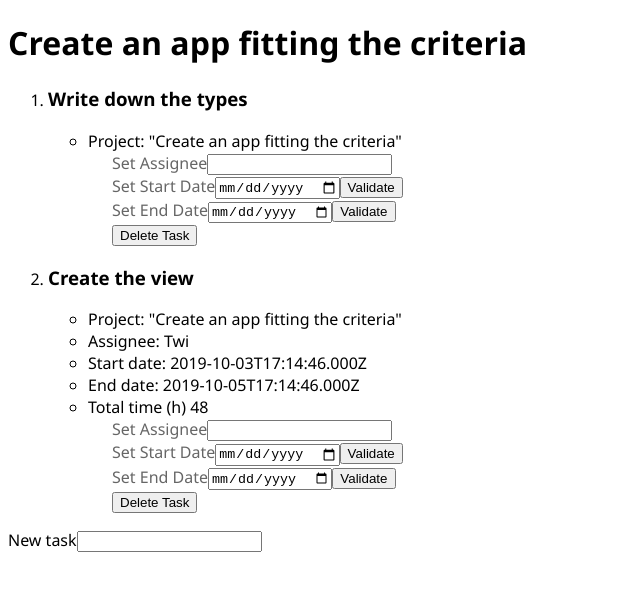
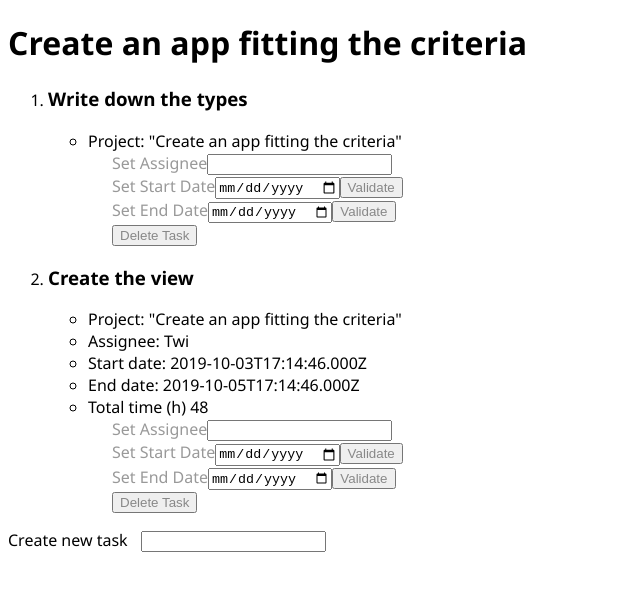
Before and after one commit to mathieucaroff/dummy-project-manager, a React app: page / in a window 1280 px wide. Shown: the top 590 px of the page, without its empty margins (0-640 px from the left). Built offline with nearby package versions, Linux system fonts and the light colour scheme; the HTML template or start-up script is replaced by a standard one.

Commit message:
feat(style): hover effect for buttons

```diff
--- a/src/Project.tsx
+++ b/src/Project.tsx
@@ -29,10 +29,11 @@ export const ProjectComp = (prop: ProjectProp) => {
          </ol>
          <form>
             <label>
-               New task
+               Create new task
                <input
                   type="text"
                   ref={inputRef}
+                  style={{ marginLeft: '1em' }}
                   onKeyDown={ifEnter(() => {
                      handleNewTask(inputRef.current.value)
                   })}
--- a/src/Task.tsx
+++ b/src/Task.tsx
@@ -68,11 +68,7 @@ export const TaskComp = (prop: TaskProp) => {
                   handler={handleSetEndDate}
                />
             </label>
-            <input
-               type="button"
-               value="Delete Task"
-               onClick={() => handleDelete()}
-            />
+            <button onClick={() => handleDelete()}>Delete Task</button>
          </form>
       </div>
    )
--- a/src/task.css
+++ b/src/task.css
@@ -3,10 +3,14 @@
 }
 
 .task-form {
-   color: #666;
+   color: #999;
    margin-left: 4em;
 }
 
 .task-form:hover {
    color: #000;
 }
+
+.task-form button:not(:hover) {
+   color: #888;
+}
```
